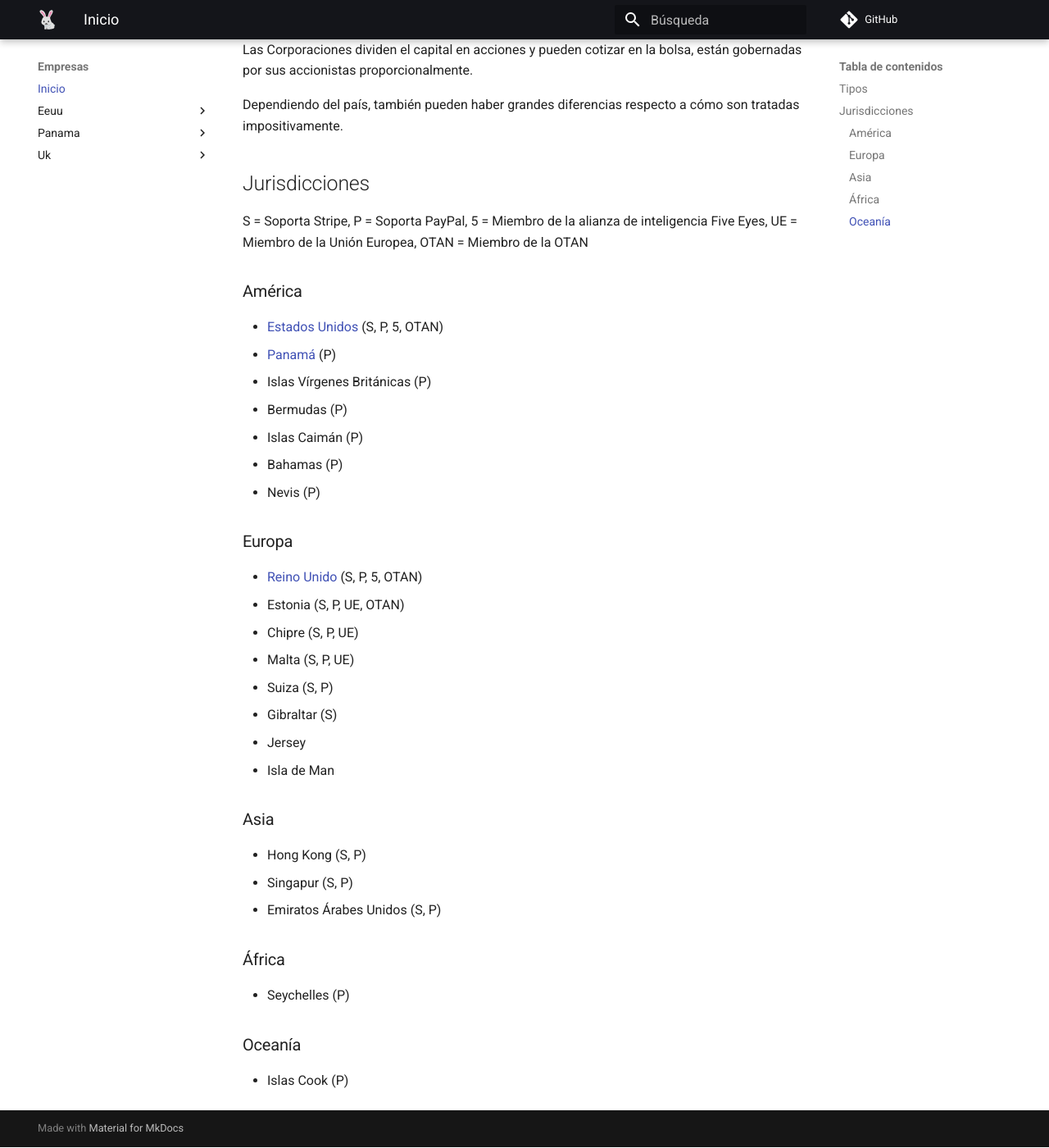
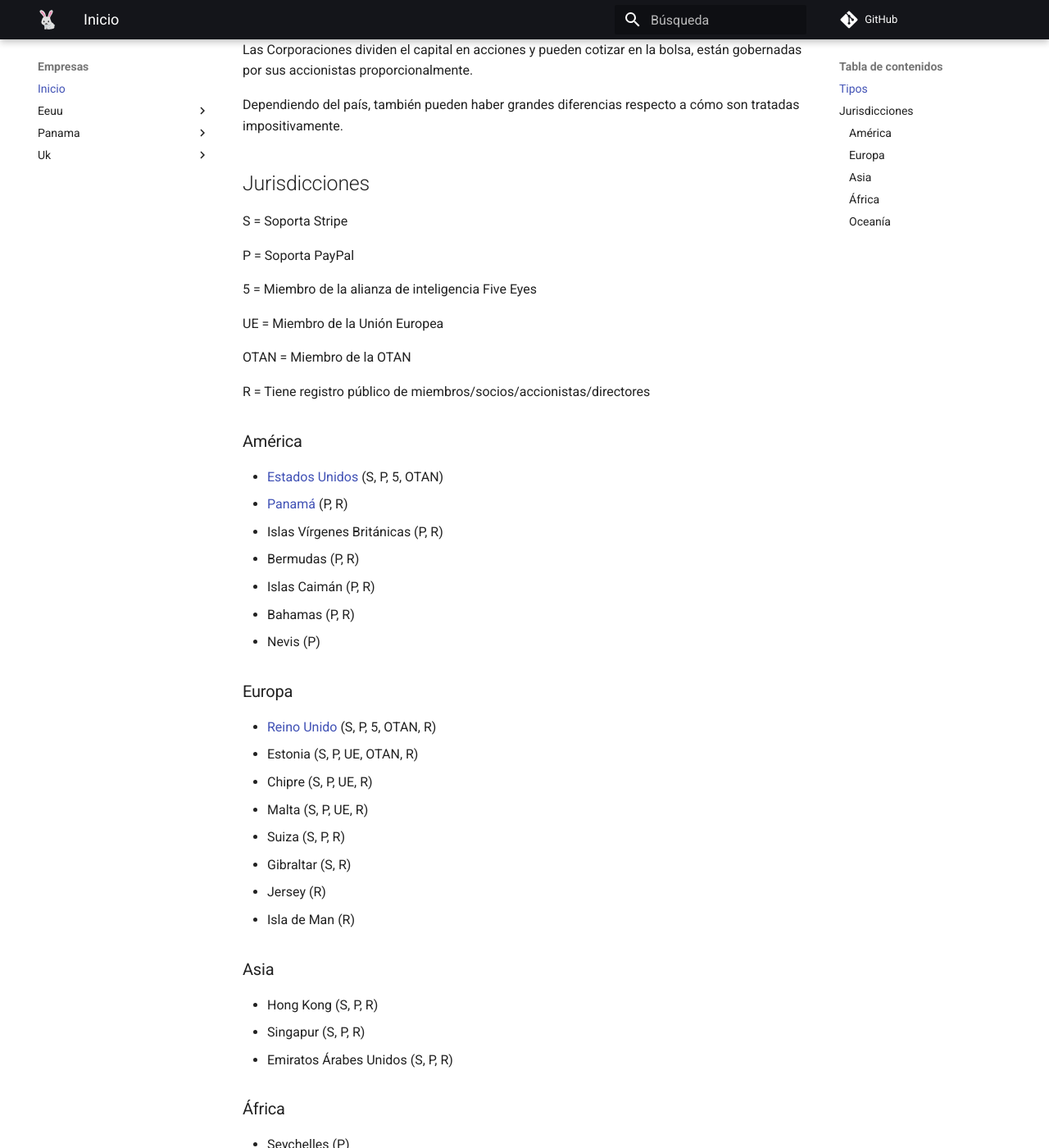
Before and after one commit to anomalouscode/wiki, an MkDocs documentation site: the page built from docs/empresas/index.md, in a window 1280 px wide and 1400 px high, scrolled down 634 px. Shown: the whole window at 82% size. Built offline with MkDocs 1.6.1 and Material for MkDocs 9.7.7, drawn with Linux system fonts in a browser that asks for light colours; comment, search, counter and statistics services are not loaded.

Commit message:
Update index.md

```diff
--- a/docs/empresas/index.md
+++ b/docs/empresas/index.md
@@ -21,34 +21,44 @@
 
 ## Jurisdicciones
 
-S = Soporta Stripe, P = Soporta PayPal, 5 = Miembro de la alianza de inteligencia Five Eyes, UE = Miembro de la Unión Europea, OTAN = Miembro de la OTAN
+S = Soporta Stripe
+
+P = Soporta PayPal
+
+5 = Miembro de la alianza de inteligencia Five Eyes
+
+UE = Miembro de la Unión Europea
+
+OTAN = Miembro de la OTAN
+
+R = Tiene registro público de miembros/socios/accionistas/directores
 
 ### América
 
 - [Estados Unidos](eeuu/) (S, P, 5, OTAN)
-- [Panamá](panama/) (P)
-- Islas Vírgenes Británicas (P)
-- Bermudas (P)
-- Islas Caimán (P)
-- Bahamas (P)
+- [Panamá](panama/) (P, R)
+- Islas Vírgenes Británicas (P, R)
+- Bermudas (P, R)
+- Islas Caimán (P, R)
+- Bahamas (P, R)
 - Nevis (P)
 
 ### Europa
 
-- [Reino Unido](uk/) (S, P, 5, OTAN)
-- Estonia (S, P, UE, OTAN)
-- Chipre (S, P, UE)
-- Malta (S, P, UE)
-- Suiza (S, P)
-- Gibraltar (S)
-- Jersey
-- Isla de Man
+- [Reino Unido](uk/) (S, P, 5, OTAN, R)
+- Estonia (S, P, UE, OTAN, R)
+- Chipre (S, P, UE, R)
+- Malta (S, P, UE, R)
+- Suiza (S, P, R)
+- Gibraltar (S, R)
+- Jersey (R)
+- Isla de Man (R)
 
 ### Asia
 
-- Hong Kong (S, P)
-- Singapur (S, P)
-- Emiratos Árabes Unidos (S, P)
+- Hong Kong (S, P, R)
+- Singapur (S, P, R)
+- Emiratos Árabes Unidos (S, P, R)
 
 ### África
 
```
